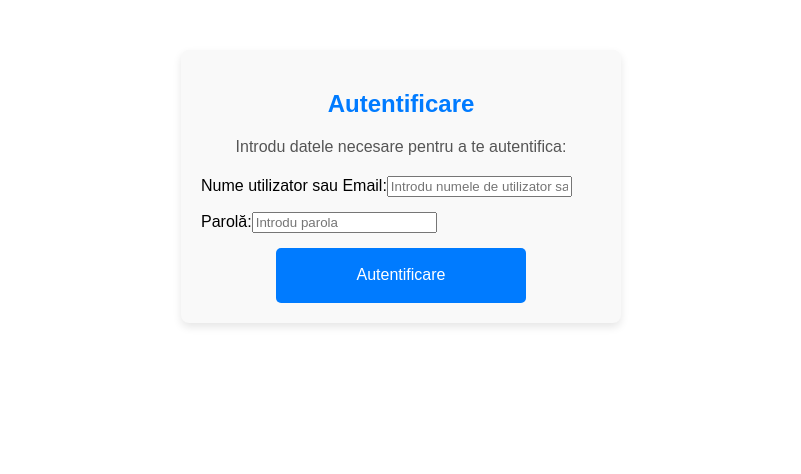
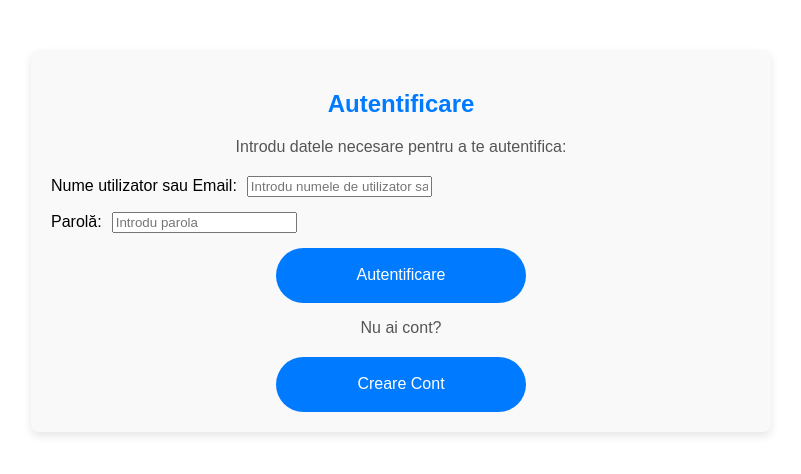
Before and after one commit to Claudiu0103/Personal---Projects-, a React (Create React App) app: page /login in a window 1280 px wide. Shown: the top 474 px of the page, without its empty margins (239-1040 px from the left). Built offline with nearby package versions, Linux system fonts and the light colour scheme.

Commit message:
LogareCompletaInainteDeImageUrl

```diff
--- a/src/App.js
+++ b/src/App.js
@@ -48,7 +48,7 @@ function App() {
                         <Route path="/management-showrooms" element={<ShowroomManagement/>}/>
                         <Route path="/management-clients" element={<ClientManagement/>}/>
                         <Route path="/management-cars" element={<CarManagement/>}/>
-                        <Route path="/create-account" element={<CreateAccount/>}/>
+                        <Route path="/create-account" element={<CreateAccount setAuthenticated={setIsAuthenticated} setUserRole={setUserRole}/>}/>
                         {/*<Route*/}
                         {/*    path="/login"*/}
                         {/*    element={<LogIn setAuthenticated={setIsAuthenticated} />}*/}
--- a/src/Components/Cart.js
+++ b/src/Components/Cart.js
@@ -3,8 +3,8 @@ import React from 'react';
 function Cart() {
     return (
         <div>
-            <h2>Autentificare</h2>
-            <p>Introdu aici datele necesare pentru autentificare</p>
+            <h2>Cos</h2>
+            <p>Mai jos poti vedea masinile din cosul tau</p>
         </div>
     );
 }
--- a/src/Components/CreateAccount.js
+++ b/src/Components/CreateAccount.js
@@ -1,9 +1,11 @@
 import React, { useState } from 'react';
+import {useNavigate} from "react-router-dom";
 
-function Register() {
+function Register({setAuthenticated,setUserRole}) {
     const [username, setUsername] = useState('');
     const [password, setPassword] = useState('');
 
+    const navigate = useNavigate();
     const handleRegister = (event) => {
         event.preventDefault();
 
@@ -16,9 +18,11 @@ function Register() {
         })
             .then(response => {
                 if (response.ok) {
-                    alert('Utilizator înregistrat cu succes!');
-                    setUsername(''); // Resetează câmpul de nume utilizator
-                    setPassword(''); // Resetează câmpul de parolă
+                    navigate('/');
+                    setAuthenticated(true);
+                    localStorage.setItem('isAuthenticated', 'true');
+                    localStorage.setItem('userRole', "Client");
+                    setUserRole("Client");
                 } else {
                     alert('A apărut o problemă la înregistrare.');
                 }
--- a/src/Components/Home.js
+++ b/src/Components/Home.js
@@ -42,6 +42,7 @@ function Home({ isAuthenticated, userRole, setAuthenticated, setUserRole }) {
     const handleGoToCreateAccount = () => {
         navigate('/create-account');
     };
+
     return (
         <div className="home">
             <div className="home-title">
@@ -54,7 +55,6 @@ function Home({ isAuthenticated, userRole, setAuthenticated, setUserRole }) {
                 <div className="button-group">
                     <button onClick={handleGoToCarList}>Vezi Lista de Mașini</button>
                     <button onClick={handleGoToShowRoomList}>Vezi Showroom-uri</button>
-                    <button onClick={handleGoToCreateAccount}>Creaza Cont</button>
                     {!isAuthenticated && (
                         <button onClick={handleGoToLogIn}>Creare Cont/Autentificare</button>
                     )}
--- a/src/Components/LogIn.js
+++ b/src/Components/LogIn.js
@@ -7,7 +7,9 @@ function LogIn({setAuthenticated,setUserRole}) {
     const [password, setPassword] = useState('');
 
     const navigate = useNavigate();
-
+    const handleGoToCreateAccount = () => {
+        navigate('/create-account');
+    };
     const handleSubmit = (event) => {
         event.preventDefault();
         fetch('http://localhost:8080/login', {
@@ -24,8 +26,8 @@ function LogIn({setAuthenticated,setUserRole}) {
                     setAuthenticated(true);
                     localStorage.setItem('isAuthenticated', 'true');
                     response.json().then(data => {
-                        localStorage.setItem('userRole', data.userRole);
-                        setUserRole(data.userRole);
+                        localStorage.setItem('userRole', data.Type);
+                        setUserRole(data.Type);
                     });
                 } else {
                     throw new Error('Eroare la autentificare');
@@ -66,8 +68,12 @@ function LogIn({setAuthenticated,setUserRole}) {
                     </div>
                     <button type="submit" className="login-button">Autentificare</button>
                 </form>
+                <div className="create-account-section">
+                    <p>Nu ai cont?</p>
+                    <button onClick={handleGoToCreateAccount} className="create-account-button">Creare Cont</button>
+                </div>
             </div>
         );
-    }
+}
 
-    export default LogIn;
+export default LogIn;
--- a/src/Styles/LogIn.css
+++ b/src/Styles/LogIn.css
@@ -1,7 +1,8 @@
 /* src/Styles/LogIn.css */
 
 .login-container {
-    max-width: 400px;
+    max-width: 700px;
+    min-height: 300px;
     margin: 50px auto;
     padding: 20px;
     background-color: #f9f9f9;
@@ -10,6 +11,11 @@
     text-align: center;
 }
 
+
+.form-group label {
+    margin-right: 10px; /* Adaugă spațiu între textul etichetei și caseta de text */
+    display: inline-block; /* Asigură-te că eticheta este afișată ca inline-block */
+}
 
 .form-group {
     margin-bottom: 15px;
@@ -22,7 +28,6 @@
     color: white;
     border: none;
     padding: 10px 15px;
-    border-radius: 5px;
     cursor: pointer;
     font-size: 1em;
     transition: background-color 0.3s;
@@ -31,3 +36,8 @@
 .login-button:hover {
     background-color: #0056b3;
 }
+
+.create-account-button{
+    transition: background-color 0.3s;
+
+}
```
